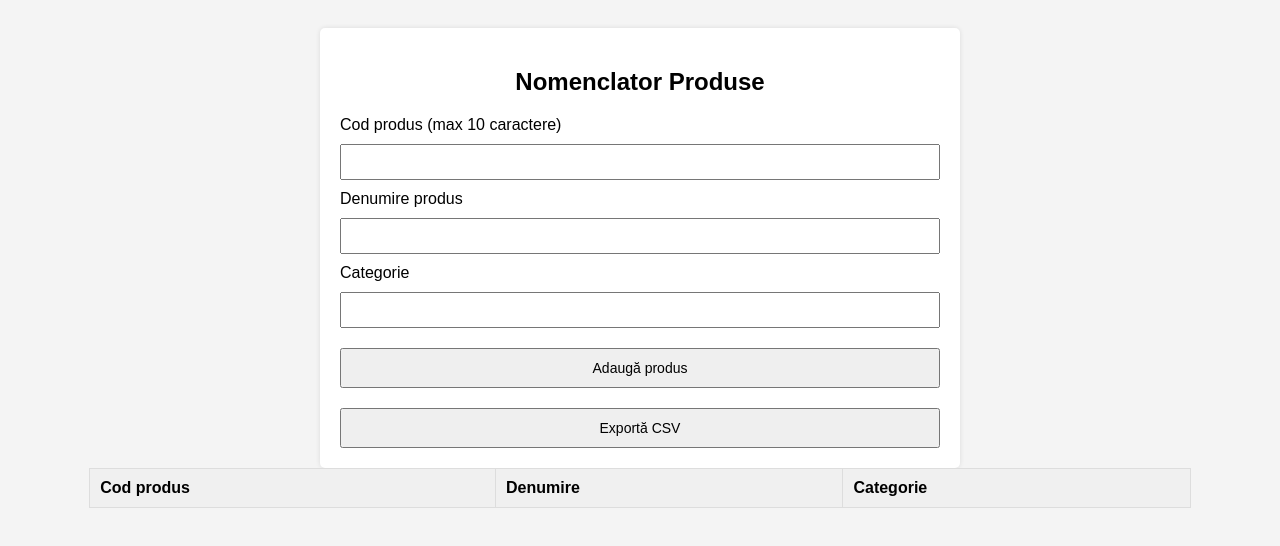
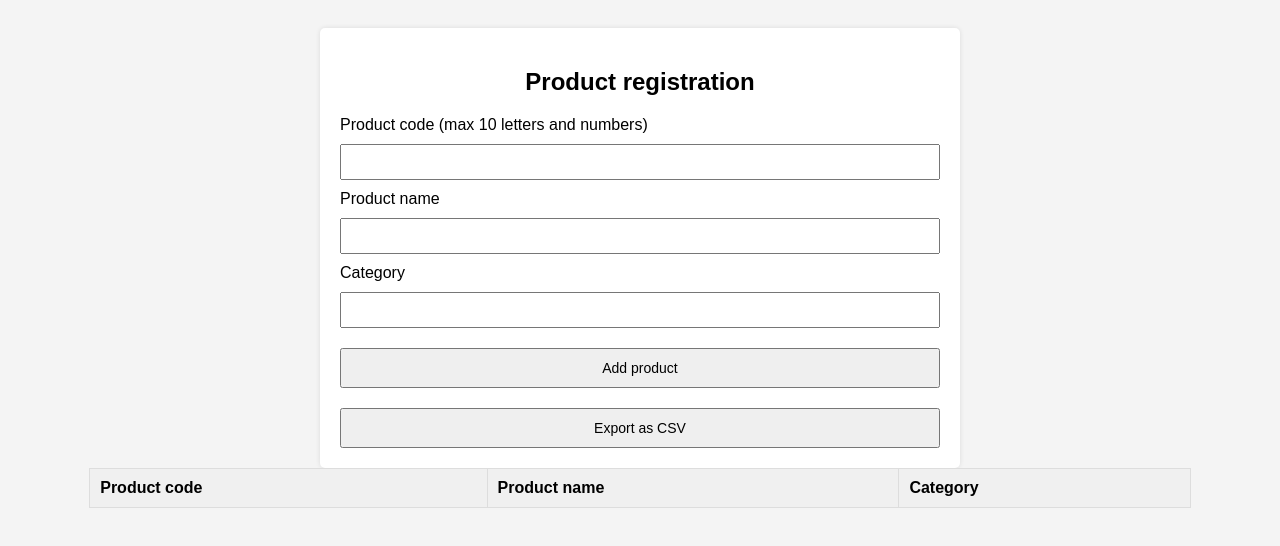
Before and after one commit to lucianSP/product-registration, a plain HTML site: page index.html in a window 1280 px wide. Drawn offline with Linux system fonts and the light colour scheme.

Commit message:
index.html

```diff
--- a/index.html
+++ b/index.html
@@ -3,25 +3,25 @@
 <head>
     <meta charset="UTF-8">
     <meta name="viewport" content="width=device-width, initial-scale=1.0">
-    <title>Nomenclator Produse</title>
+    <title>Product registration</title>
     <link rel="stylesheet" href="styles.css">
 </head>
 <body>
     <div class="container">
-        <h2>Nomenclator Produse</h2>
+        <h2>Product registration</h2>
         <form id="productForm">
-            <label for="code">Cod produs (max 10 caractere)</label>
+            <label for="code">Product code (max 10 letters and numbers)</label>
             <input type="text" id="code" maxlength="10" required>
 
-            <label for="name">Denumire produs</label>
+            <label for="name">Product name</label>
             <input type="text" id="name" required>
 
-            <label for="category">Categorie</label>
+            <label for="category">Category</label>
             <input list="categoryList" id="category" required>
             <datalist id="categoryList"></datalist>
 
-            <button type="submit">Adaugă produs</button>
-            <button type="button" id="exportBtn">Exportă CSV</button>
+            <button type="submit">Add product</button>
+            <button type="button" id="exportBtn">Export as CSV</button>
         </form>
 
     </div>
@@ -29,9 +29,9 @@
     <table>
         <thead>
             <tr>
-                <th>Cod produs</th>
-                <th>Denumire</th>
-                <th>Categorie</th>
+                <th>Product code</th>
+                <th>Product name</th>
+                <th>Category</th>
             </tr>
         </thead>
         <tbody id="productTable"></tbody>
```
